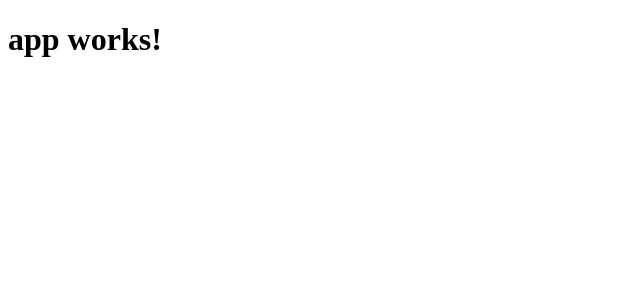
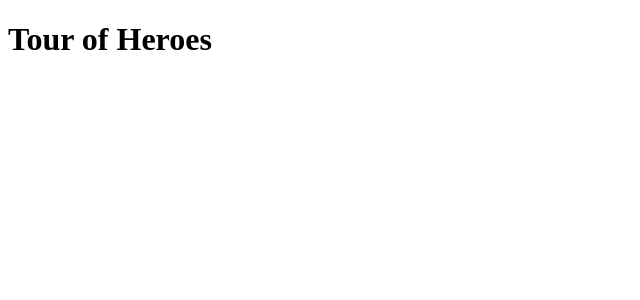
Before and after one commit to bomb0069/angular2-hero, an Angular app: page / in a window 1280 px wide. Shown: the top 300 px of the page, without its empty margins (0-640 px from the left). Built offline with nearby package versions, Linux system fonts and the light colour scheme.

Commit message:
change title to 'Tour of Heroes'

```diff
--- a/src/app/app.component.ts
+++ b/src/app/app.component.ts
@@ -5,5 +5,5 @@ import { Component } from '@angular/core';
   template: '<h1>{{title}}</h1>',
 })
 export class AppComponent {
-  title = 'app works!';
+  title = 'Tour of Heroes';
 }
```
Also changed, not shown: 1 other file (tests, documents, lock files or other folders).
